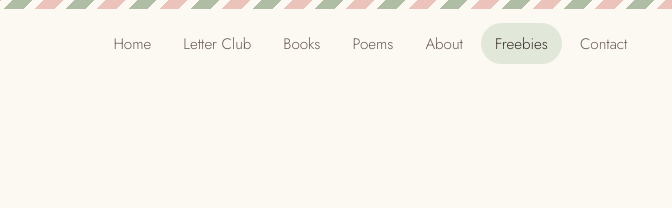
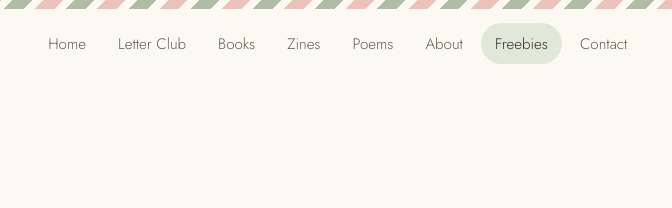
Before and after one commit to joelywilliams81/joelywilliamsauthor, a plain HTML site: page freebies.html in a window 1280 px wide. Shown: the top 208 px of the page, 541-1213 px from the left. Drawn offline with Linux system fonts and the light colour scheme.

Commit message:
Update navigation links in freebies.html

```diff
--- a/freebies.html
+++ b/freebies.html
@@ -9,7 +9,7 @@
 </head>
 <body>
 <div class="air"></div>
-<header class="top"><div class="wrap"><a class="mark" href="index.html">Joely Williams</a><nav class="nav" aria-label="Main"><a href="index.html">Home</a><a href="letter-club.html">Letter Club</a><a href="books.html">Books</a><a href="poems.html">Poems</a><a href="about.html">About</a><a href="freebies.html" aria-current="page">Freebies</a><a href="contact.html">Contact</a></nav></div></header>
+<header class="top"><div class="wrap"><a class="mark" href="index.html">Joely Williams</a><nav class="nav" aria-label="Main"><a href="index.html">Home</a><a href="letter-club.html">Letter Club</a><a href="books.html">Books</a><a href="zines.html">Zines</a><a href="poems.html">Poems</a><a href="about.html">About</a><a href="freebies.html" aria-current="page">Freebies</a><a href="contact.html">Contact</a></nav></div></header>
 <main>
 <section class="block" style="padding-bottom:1rem"><div class="wrap head" style="margin-bottom:0">
   <span class="note">free downloads</span><h1 style="font-size:clamp(2.8rem,7.5vw,5.2rem)">Freebies for <em>letter writers</em></h1>
```
